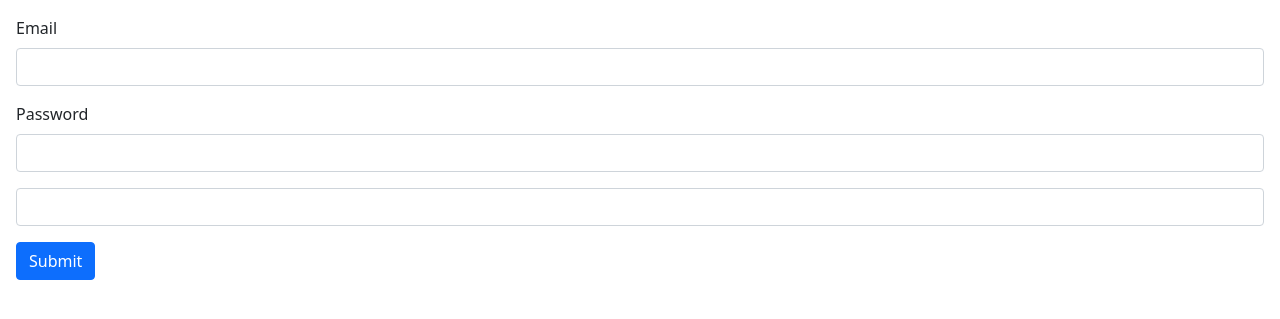
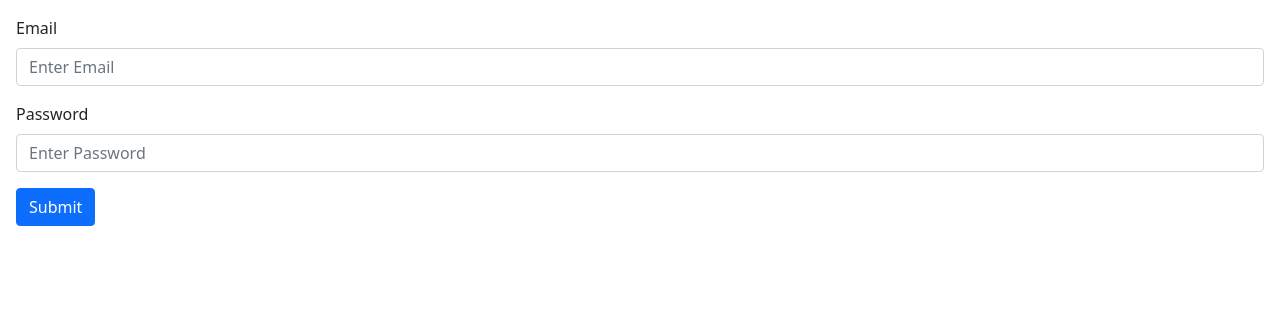
Before and after one commit to Chess3D/csce-315-webapp, a Django app: template GameRing/user/templates/Login.html in a window 1280 px wide. Shown: the top 319 px of the page. Run offline with Django 3.2, Linux system fonts and the light colour scheme; the template is opened without the code that fills it, so the values that code supplies are empty.

Commit message:
Login ready for backend

```diff
--- a/GameRing/user/templates/Login.html
+++ b/GameRing/user/templates/Login.html
@@ -4,14 +4,21 @@
 <form class="m-3">
   <div class="mb-3">
     <label for="loginEmail" class="form-label">Email</label>
-    <input type="email" class="form-control" id="loginEmail" aria-describedby="emailHelp">
+    <input
+      type="email"
+      class="form-control"
+      id="loginEmail"
+      placeholder="Enter Email"
+    >
   </div>
   <div class="mb-3">
-    <label for="loginPassword1" class="form-label">Password</label>
-    <input type="password" class="form-control" id="loginPassword1">
-  </div>
-  <div class="mb-3">
-    <input type="password" class="form-control" id="loginPassword2">
+    <label for="loginPassword" class="form-label">Password</label>
+    <input
+      type="password"
+      class="form-control"
+      id="loginPassword"
+      placeholder="Enter Password"
+    >
   </div>
   <button type="submit" class="btn btn-primary">Submit</button>
 </form>
```
